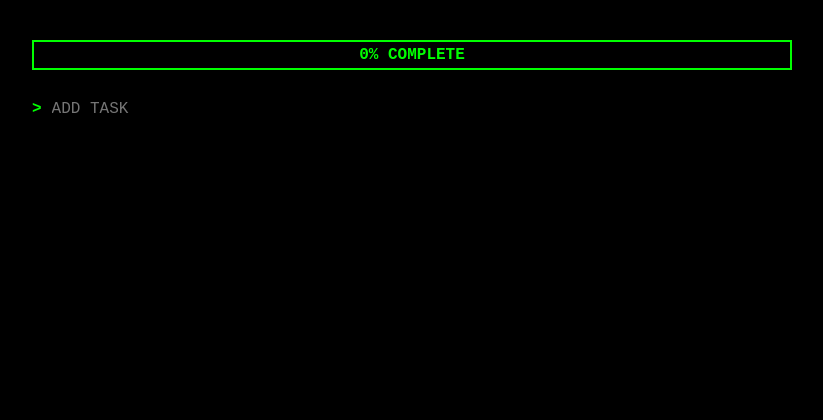
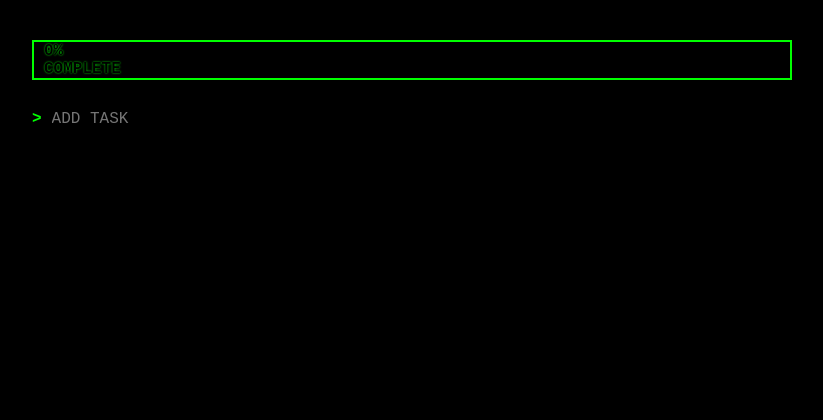
Before and after one commit to Shav7/Terminal-Todos, a Flask app: page / in a window 1280 px wide. Shown: the top 420 px of the page, without its empty margins (228-1051 px from the left). Run offline with Flask 3, Linux system fonts and the light colour scheme.

Commit message:
Agent query: Does the progress bar now show a clear percentage text inside the green progress area that matches the new screenshot style? Is the progress bar properly updating when tasks are completed?

```diff
--- a/static/css/style.css
+++ b/static/css/style.css
@@ -24,10 +24,11 @@ body {
 }
 
 .progress-bar {
-    height: 30px;
+    height: 40px;
     border: 2px solid var(--terminal-green);
     margin-bottom: 30px;
     position: relative;
+    background-color: var(--terminal-black);
 }
 
 .progress {
@@ -35,15 +36,19 @@ body {
     width: 0%;
     background-color: var(--terminal-green);
     transition: width 0.3s ease;
+    position: relative;
 }
 
 .progress-text {
     position: absolute;
     top: 50%;
-    left: 50%;
-    transform: translate(-50%, -50%);
-    color: var(--terminal-green);
+    left: 10px;
+    transform: translateY(-50%);
+    color: var(--terminal-black);
     font-weight: bold;
+    z-index: 2;
+    text-shadow: 0 0 2px var(--terminal-green);
+    mix-blend-mode: difference;
 }
 
 .task-input {
--- a/templates/index.html
+++ b/templates/index.html
@@ -9,8 +9,9 @@
 <body>
     <div class="terminal">
         <div class="progress-bar">
-            <div class="progress" id="progress"></div>
-            <div class="progress-text" id="progress-text">0% COMPLETE</div>
+            <div class="progress" id="progress">
+                <div class="progress-text" id="progress-text">0% COMPLETE</div>
+            </div>
         </div>
 
         <div class="task-input">
```
Also changed, not shown: Screenshot 2024-10-27 at 4.18.53 PM.png (added).
